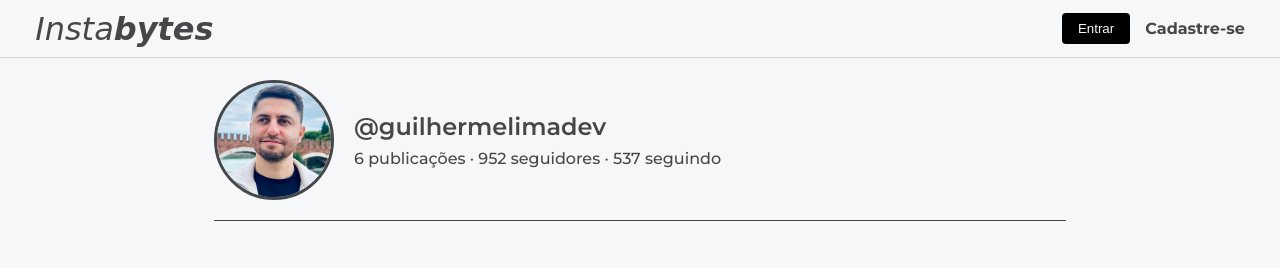
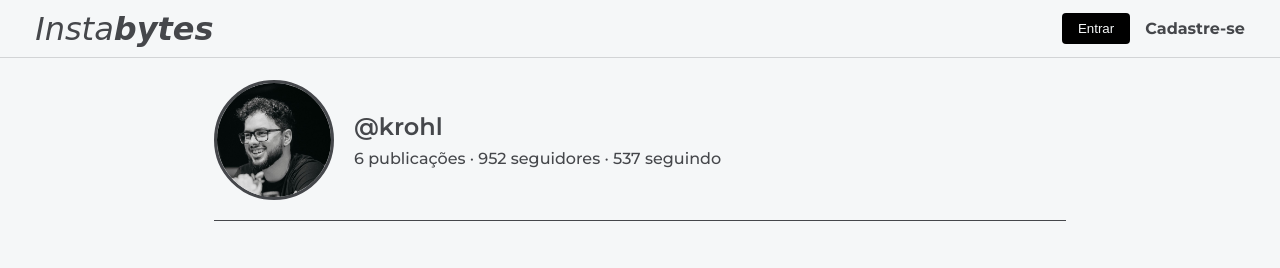
Before and after one commit to krohl/frontend-instabytes, a website built with Parcel: page index.html in a window 1280 px wide. Built offline with nearby package versions, Linux system fonts and the light colour scheme; no server answers; a web font is replaced by a local one.

Commit message:
personalizado perfil front

```diff
--- a/index.html
+++ b/index.html
@@ -24,9 +24,9 @@
 
     <main class="profile-container">
         <section class="profile-header">
-            <img src="photos/gui.jpeg" alt="Foto de perfil de Guilherme Lima, um desenvolvedor apaixonado por viagens." class="profile-pic" />
+            <img src="photos/krohl.jpeg" alt="Foto de perfil de Guilherme Lima, um desenvolvedor apaixonado por viagens." class="profile-pic" />
             <div class="profile-info">
-                <h1>@guilhermelimadev</h1>
+                <h1>@krohl</h1>
                 <p>6 publicações · 952 seguidores · 537 seguindo</p>
             </div>
         </section>
--- a/package.json
+++ b/package.json
@@ -6,11 +6,6 @@
   "type": "module",
   "license": "AGPL-version-3.0",
   "private": false,
-  "targets": {
-    "app": {
-      "context": "node"
-    }
-  },
   "engines": {
     "node": ">= 14.0.0",
     "npm": ">= 6.0.0"
```
Also changed, not shown: photos/gui.jpeg (deleted), photos/krohl.jpeg (added).
